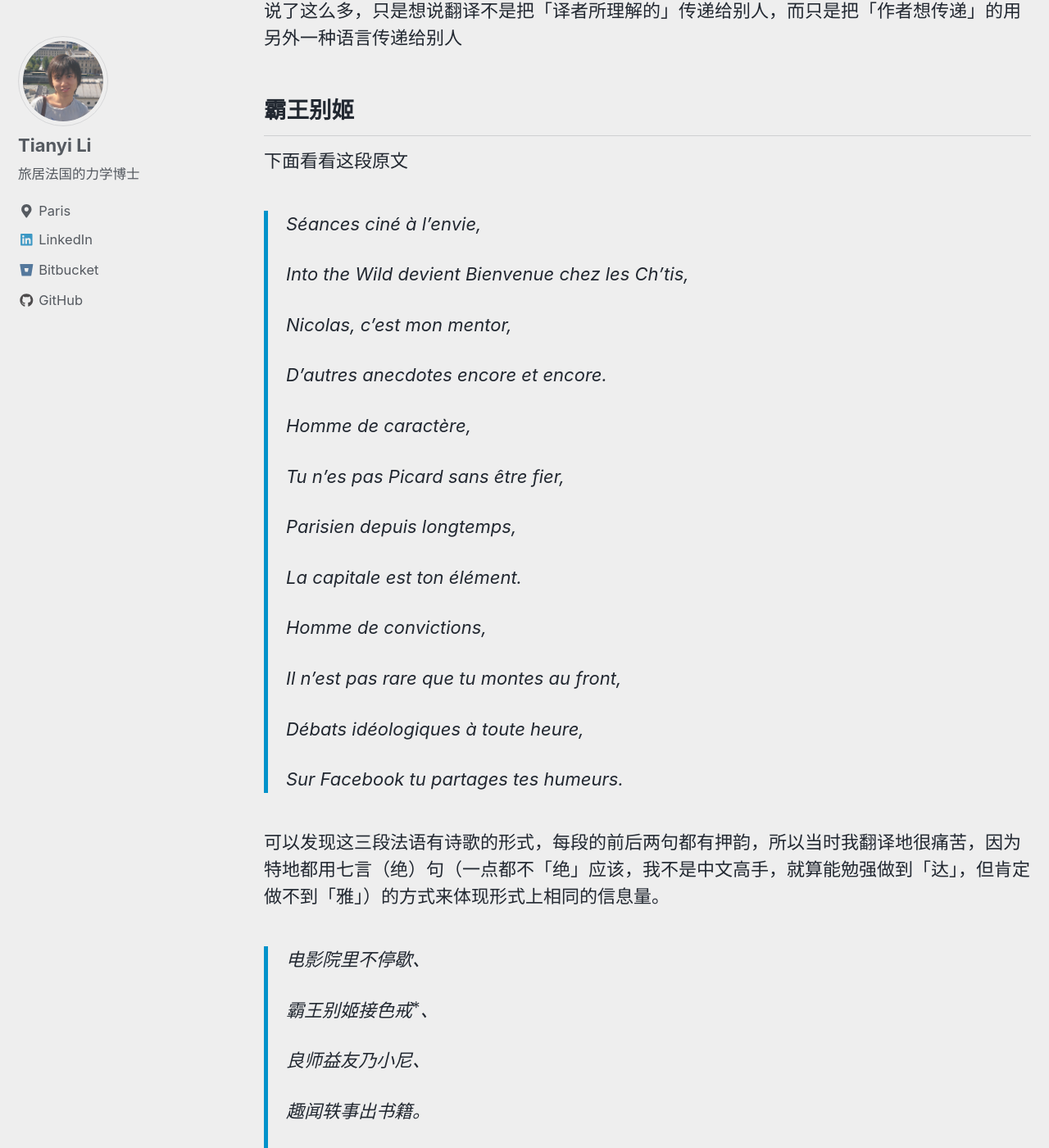
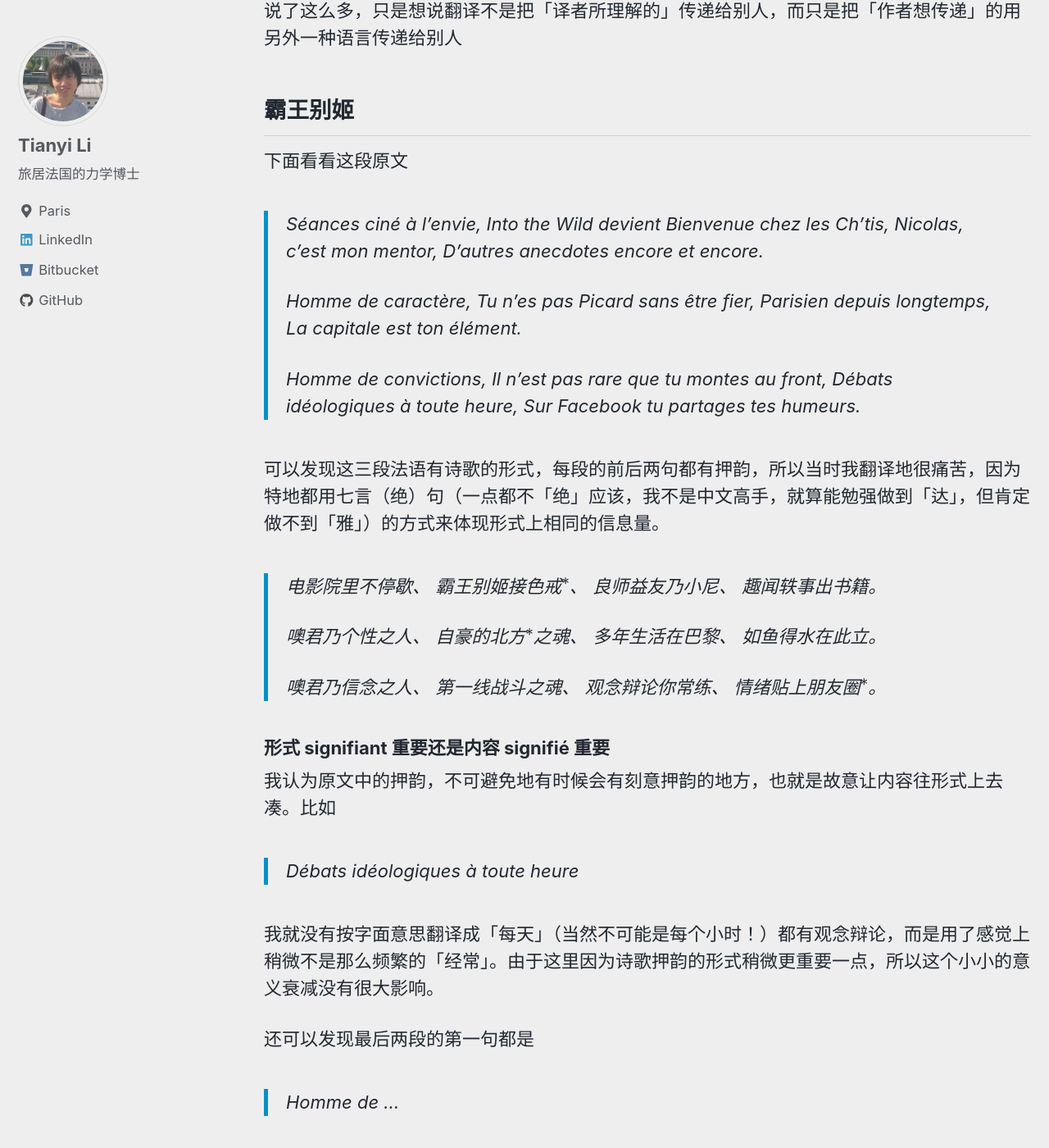
Before and after one commit to tianyikillua/tianyikillua.github.io, a Jekyll site: the page built from _posts/2018-09-23-found-in-translation.md, in a window 1280 px wide and 1400 px high, scrolled down 3669 px. Shown: the whole window at 82% size. Built offline with Jekyll 4.4.1, drawn with Linux system fonts in a browser that asks for light colours; nearby versions of some CDN libraries; formulas are drawn with MathJax 3; comment, search, counter and statistics services are not loaded; a style sheet for code colours, icons or effects is not loaded; some of the changed text lies outside the part shown.

Commit message:
modify format

```diff
--- a/_posts/2018-09-23-found-in-translation.md
+++ b/_posts/2018-09-23-found-in-translation.md
@@ -69,65 +69,38 @@
 下面看看这段原文
 
 > Séances ciné à l’envie,
->
 > Into the Wild devient Bienvenue chez les Ch’tis,
->
 > Nicolas, c’est mon mentor,
->
 > D’autres anecdotes encore et encore.
 >
->
->
->
 > Homme de caractère,
->
 > Tu n’es pas Picard sans être fier,
->
 > Parisien depuis longtemps,
->
 > La capitale est ton élément.
 >
->
->
 > Homme de convictions,
->
 > Il n’est pas rare que tu montes au front,
->
 > Débats idéologiques à toute heure,
->
 > Sur Facebook tu partages tes humeurs.
 
 可以发现这三段法语有诗歌的形式，每段的前后两句都有押韵，所以当时我翻译地很痛苦，因为特地都用七言（绝）句（一点都不「绝」应该，我不是中文高手，就算能勉强做到「达」，但肯定做不到「雅」）的方式来体现形式上相同的信息量。
 
 > 电影院里不停歇、
->
 > 霸王别姬接色戒$$^*$$、
->
 > 良师益友乃小尼、
->
 > 趣闻轶事出书籍。
 >
->
->
 > 噢君乃个性之人、
->
 > 自豪的北方$$^*$$之魂、
->
 > 多年生活在巴黎、
->
 > 如鱼得水在此立。
 >
->
->
 > 噢君乃信念之人、
->
 > 第一线战斗之魂、
->
 > 观念辩论你常练、
->
 > 情绪贴上朋友圈$$^*$$。
 
-#### 形式 signifiant 重要还是内容 signifié 重要
+### 形式 signifiant 重要还是内容 signifié 重要
 
 我认为原文中的押韵，不可避免地有时候会有刻意押韵的地方，也就是故意让内容往形式上去凑。比如
 
@@ -141,7 +114,7 @@
 
 这个形式，这一点在译文中也有体现。尽管多了原文中没有的感叹「哦」字，但不是很重要，关键是忠实原文地体现了作者想传递的风格。当然如果中文更好一点能把这个「哦」字去掉是最好的了。
 
-#### 如何传递相同的信息量
+### 如何传递相同的信息量
 
 译文中三处标有$$^*$$的地方，事实上我都用脚注[^1]的方式写明原文具体是什么。第一段的前两句，意义是想说曾经发生过一次看了很多场电影的经历。从后文来看，具体看了什么并不重要，因为后面没有再根据看了什么来展开。尽管我相信原文不是瞎编地随便找了两个电影，而是他们真的看的至少这两个电影，但我还是用 [GEB](/2017/01/10/ceci-nest-pas-une-pipe) 中译版中所采取的「移译」的方式[^2]，选了两个名气可相比较的中文电影。
 
```
